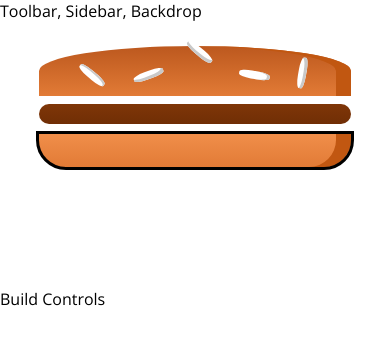
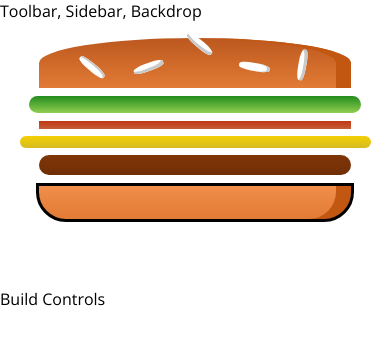
Before and after one commit to schaveyt/udemy-react16-complete-guide, a React (Create React App) app: page / in a window 390 px wide. Shown: the top 344 px of the page. Built offline with nearby package versions, Linux system fonts and the light colour scheme; the HTML template or start-up script is replaced by a standard one.

Commit message:
02 - now rendering the hamburger ingredients.

```diff
--- a/src/components/Burger/index.css
+++ b/src/components/Burger/index.css
@@ -2,13 +2,12 @@
     width: 100%;
     margin: auto;
     height: 250px;
-    overflow: scroll;
     text-align: center;
     font-weight: bold;
     font-size: 1.2rem;
 }
 
-/* tall and narrow devices */
+/*
 @media (min-width: 500px) and (min-height: 40px) {
     .Burger {
         width: 350px;
@@ -16,16 +15,16 @@
     }
 }
 
-/* small squarish devices */
+
 @media (min-width: 500px) and (min-height: 401px) {
     .Burger {
         width: 450px;
         height: 400px;
     }
 }
+*/
 
-/* short and wide devices */
-@media (min-width: 1000px) and (min-height:700px) {
+@media (min-width: 1000px)  {
     .Burger {
         width: 700px;
         height: 600px;
--- a/src/components/Burger/index.tsx
+++ b/src/components/Burger/index.tsx
@@ -1,15 +1,28 @@
 import * as React from 'react';
+import './index.css';
 import { BurgerIngredient } from '../BurgerIngredient';
-import './index.css';
+import { BurgerIngredientsType } from '../../containers/BurderBuilder';
 
 interface BurgerProps {
+  ingredients: BurgerIngredientsType;
 }
 
 export const Burger: React.SFC<BurgerProps> = (props) => {
+
+  const transformedIngredients = new Array<React.ReactNode>();
+  let key = 0;
+
+  Object.keys(props.ingredients).forEach((t) => {
+    const ingredientCount = props.ingredients[t];
+    for (let i = 0; i < ingredientCount; i++) {
+      transformedIngredients.push(<BurgerIngredient key={key++} type={t} />);
+    }
+  });
+
   return (
     <div className="Burger">
       <BurgerIngredient type="bread-top" />
-      <BurgerIngredient type="meat" />
+      {transformedIngredients}
       <BurgerIngredient type="bread-bottom" />
     </div>
   );
--- a/src/containers/BurderBuilder/index.tsx
+++ b/src/containers/BurderBuilder/index.tsx
@@ -5,11 +5,35 @@ import { Burger } from '../../components/Burger';
 export interface BurgerBuilderProps {
 }
 
-export class BurgerBuilder extends React.PureComponent<BurgerBuilderProps, any> {
+export interface BurgerIngredientsType {
+  salad: number;
+  bacon: number;
+  cheese: number;
+  meat: number;
+}
+
+export interface BurgerBuilderState {
+  ingredients: BurgerIngredientsType;
+}
+
+export class BurgerBuilder extends React.PureComponent<BurgerBuilderProps, BurgerBuilderState> {
+
+  constructor(props: BurgerBuilderProps) {
+    super(props);
+    this.state = {
+      ingredients: {
+        salad: 1,
+        bacon: 1,
+        cheese: 1,
+        meat: 1
+      }
+    };
+  }
+
   render() {
     return (
       <Aux>
-        <Burger/>
+        <Burger ingredients={this.state.ingredients} />
         <div>Build Controls</div>
       </Aux>
     );
```
